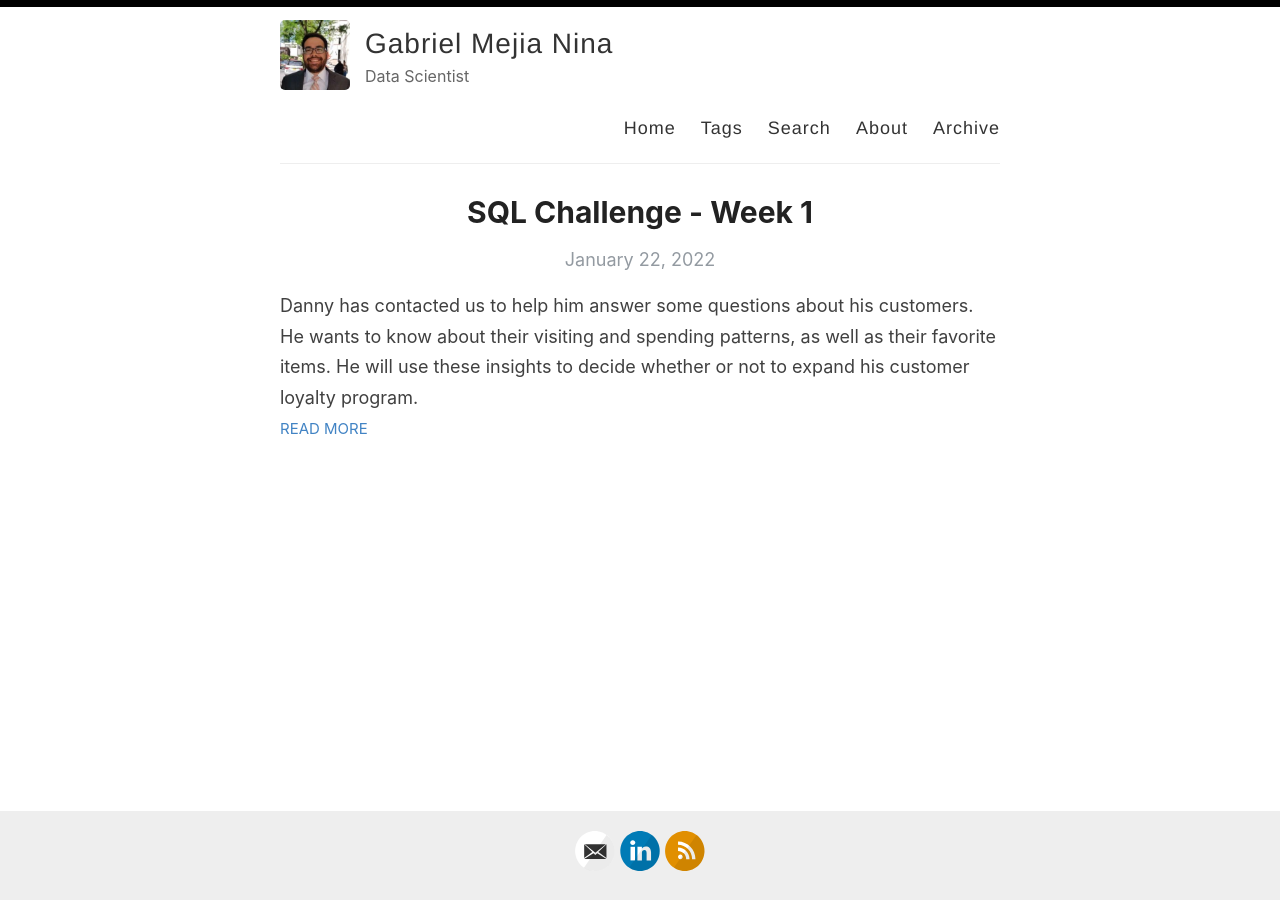
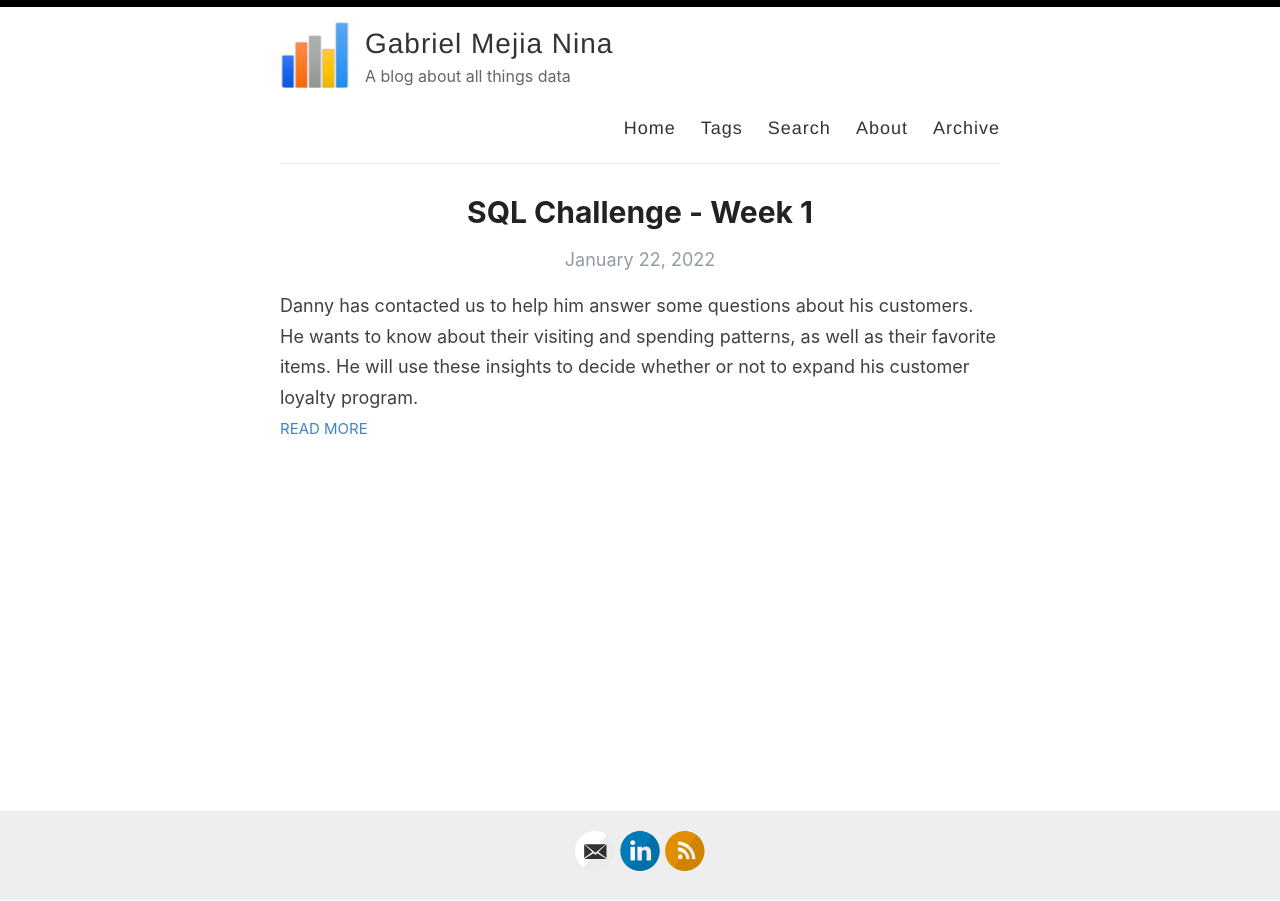
Before and after one commit to gmejianina/gmejianina.github.io, a Jekyll site: the page built from index.html, in a window 1280 px wide. Built offline with Jekyll 4.4.1, drawn with Linux system fonts in a browser that asks for light colours; the list of posts is cut into pages by our own code.

Commit message:
Update _config.yml

```diff
--- a/_config.yml
+++ b/_config.yml
@@ -9,10 +9,10 @@ name: Gabriel Mejia Nina
 author: Gabriel Mejia Nina
 
 # Short bio or description (displayed in the header)
-description: Data Scientist
+description: A blog about all things data
 
 # URL of your avatar or profile pic (you could use your GitHub profile pic)
-avatar: /images/profilepic.jpg
+avatar: /images/tiny.png
 
 #
 # Flags below are optional
```
